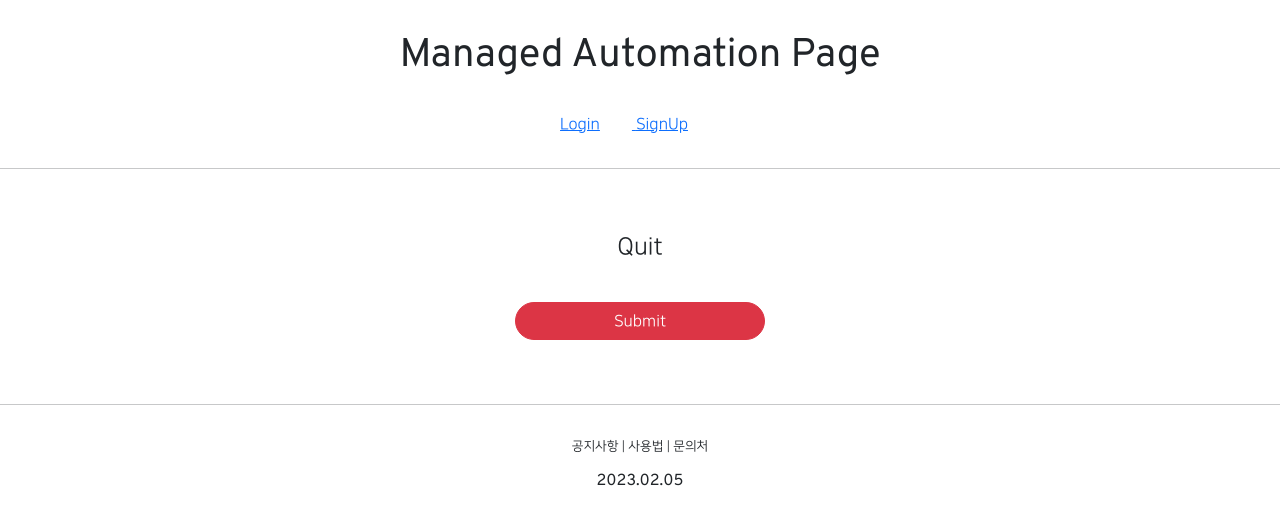
After one commit to mingineer/adminpage, a Django app: template accountapp/templates/accountapp/delete.html in a window 1280 px wide. The commit adds this page. Shown: the top 525 px of the page. Run offline with Django 4.2, Linux system fonts and the light colour scheme; the template is opened without the code that fills it, so the values that code supplies are empty; some libraries are stand-ins or nearby versions.

Commit message:
230209 delete

```diff
--- /dev/null
+++ b/accountapp/templates/accountapp/delete.html
@@ -0,0 +1,16 @@
+{% extends 'base.html' %}
+
+
+{% block content %}
+
+    <div style="text-align: center; max-width: 500px; margin: 4rem auto;">
+        <div class="mb-4">
+            <h4>Quit</h4>
+        </div>
+        <form action="{% url 'accountapp:delete' pk=user.pk %}" method="post">
+            {% csrf_token %}
+            <input type="submit" class="btn btn-danger rounded-pill col-6 mt-3">
+        </form>
+    </div>
+
+{% endblock %}
--- a/accountapp/templates/accountapp/detail.html
+++ b/accountapp/templates/accountapp/detail.html
@@ -18,6 +18,11 @@
                     Change Info
                 </p>
             </a>
+            <a href="{% url 'accountapp:delete' pk=user.pk %}">
+                <p>
+                    Quit
+                </p>
+            </a>
             {% endif %}
         </div>
     </div>
--- a/accountapp/urls.py
+++ b/accountapp/urls.py
@@ -1,7 +1,7 @@
 from django.contrib.auth.views import LoginView, LogoutView
 from django.urls import path
 
-from accountapp.views import hello_world, AccountCreateView, AccountDetailView, AccountUpdateView
+from accountapp.views import hello_world, AccountCreateView, AccountDetailView, AccountUpdateView, AccountDeleteView
 
 app_name = "accountapp"
 
@@ -14,4 +14,5 @@ urlpatterns = [
     path('create/', AccountCreateView.as_view(), name='create'),
     path('detail/<int:pk>', AccountDetailView.as_view(), name='detail'),
     path('update/<int:pk>', AccountUpdateView.as_view(), name='update'),
+    path('delete/<int:pk>', AccountDeleteView.as_view(), name='delete'),
 ]
--- a/templates/header.html
+++ b/templates/header.html
@@ -8,13 +8,20 @@
         <a href="{% url 'accountapp:login' %}?next={{ request.path }}">
             <span class="header_button">Login</span>
         </a>
+
+        <a href="{% url 'accountapp:create' %}">
+            <span class="header_button">SignUp</span>
+        </a>
+
         {% else %}
         <a href="{% url 'accountapp:detail' pk=user.pk %}">
             <span class="header_button">MyPage</span>
         </a>
+
         <a href="{% url 'accountapp:login' %}?next={{ request.path }}">
             <span class="header_button">Logout</span>
         </a>
+
         <a href="{% url 'accountapp:hello_world' %}">
             <span class="header_button">Home</span>
         </a>
```
Also changed, not shown: accountapp/views.py (+7 -2 lines).
